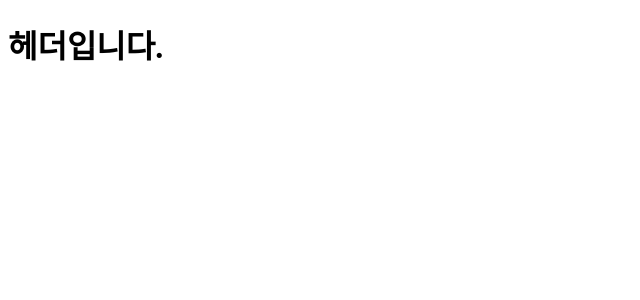
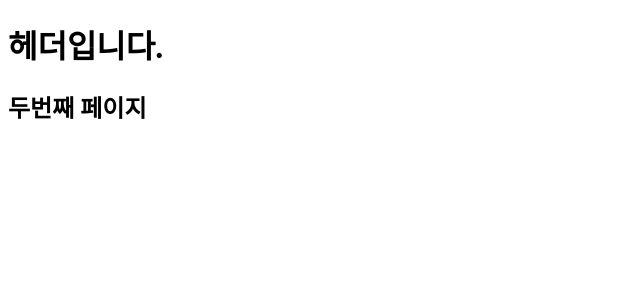
Before and after one commit to Jeong-Yoon-Hwan/projectC-test, a React app: page /main2 in a window 1280 px wide. Before the commit this address had no page. Shown: the top 300 px of the page, without its empty margins (0-640 px from the left). Built offline with nearby package versions, Linux system fonts and the light colour scheme.

Commit message:
router setting test

```diff
--- a/src/App.js
+++ b/src/App.js
@@ -2,6 +2,7 @@ import React,{Component} from "react";
 import { BrowserRouter, Routes, Route } from 'react-router-dom';
 import Header from './Header.js';
 import Main from './Main';
+import Main2 from "./Main2.js";
 
 const App = () =>{
     return (
@@ -10,6 +11,7 @@ const App = () =>{
           <Header/>
           <Routes>
             <Route path="/" element={<Main/>}></Route>
+            <Route path="/main2" element={<Main2/>}></Route>
           </Routes>
         </BrowserRouter>
       </div>
--- a/src/Main.js
+++ b/src/Main.js
@@ -1,8 +1,10 @@
 import React from 'react';
+import {Link} from "react-router-dom";
 const Main = (props) => {
 	return (
 		<>
 			<h3>안녕하세요. 메인페이지 입니다.</h3>
+      <Link to = "/main2">메인2</Link>
 		</>
 	);
 };
--- /dev/null
+++ b/src/Main2.js
@@ -0,0 +1,11 @@
+import React from 'react';
+
+const Main2 = () => {
+  return(
+    <div>
+      <h2>두번째 페이지</h2>
+    </div>
+  )
+}
+
+export default Main2;
```
